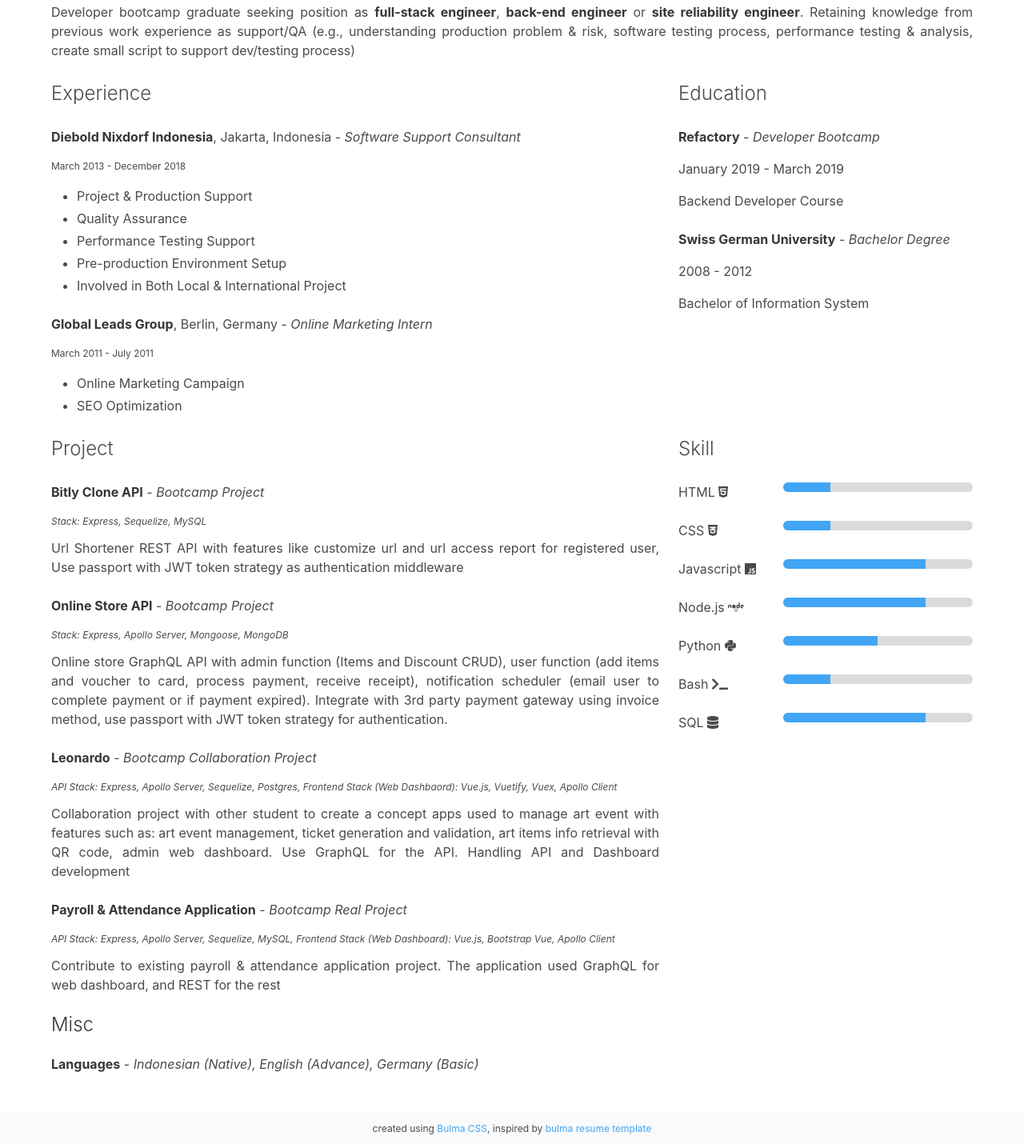
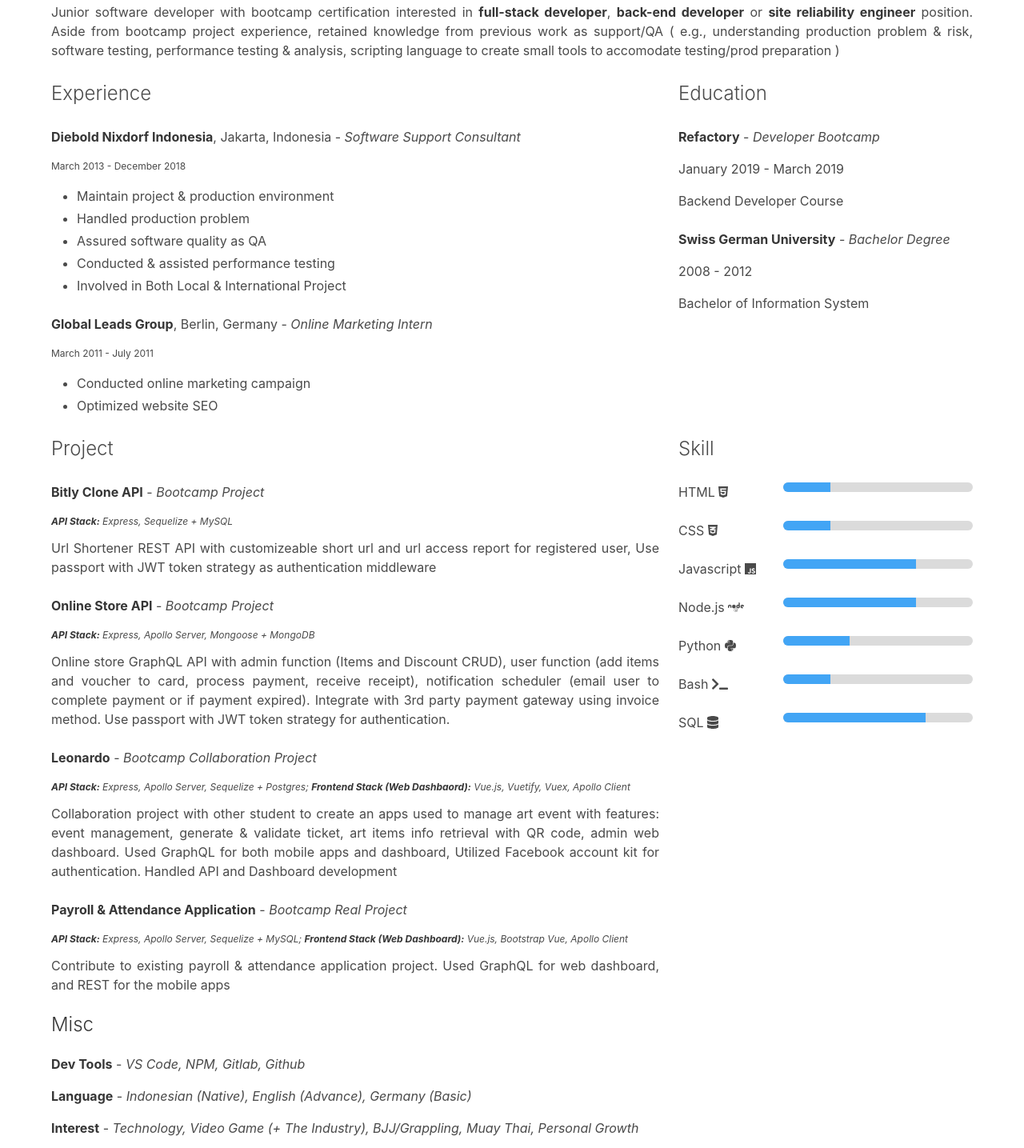
Before and after one commit to ario-b/web-resume, a website: page docs/index.html in a window 1280 px wide. Shown: the part 325-1760 px from the top of the page at 80% size. Drawn offline with Linux system fonts and the light colour scheme.

Commit message:
update resume

```diff
--- a/docs/index.html
+++ b/docs/index.html
@@ -18,7 +18,7 @@
               Ario Bramasto
             </h1>
             <p class="subtitle">
-              Web Developer
+              Software Developer
             </p>
           </div>
           <div class="column is-4">
@@ -28,7 +28,7 @@
           </div>
           <div class="column is-4 has-text-right has-text-centered-mobile">
             <p class="has-text-weight-light">ario.bramasto@gmail.com</p>
-            <!-- <p class="has-text-weight-light">+62 877-826-57525</p> -->
+            <p class="has-text-weight-light">+62 877-826-57525</p>
             <div>
               <a class="has-text-dark" href="https://www.linkedin.com/in/ario-bramasto-03a10558/">/in/ario-b</a>
               <i class="fab fa-linkedin"></i>
@@ -49,9 +49,9 @@
           <h2 class="content is-size-4 has-text-weight-light">Summary</h2>
           <!-- <div class="divider"></div> -->
           <p class="content has-text-justified">
-            Developer bootcamp graduate seeking position as <strong>full-stack engineer</strong>, <strong>back-end engineer</strong>
-            or <strong>site reliability engineer</strong>. Retaining knowledge from previous work experience as support/QA (e.g., understanding
-            production problem & risk, software testing process, performance testing & analysis, create small script to support dev/testing process)
+            Junior software developer with bootcamp certification interested in <strong>full-stack developer</strong>, <strong>back-end developer</strong>
+            or <strong>site reliability engineer</strong> position. Aside from bootcamp project experience, retained knowledge from previous work as support/QA
+            ( e.g., understanding production problem & risk, software testing, performance testing & analysis, scripting language to create small tools to accomodate testing/prod preparation )
           </p>
         </div>
         <div class="columns">
@@ -61,10 +61,10 @@
               <p class=><strong>Diebold Nixdorf Indonesia</strong>, Jakarta, Indonesia - <em>Software Support Consultant</em></p>
               <p class="content is-small">March 2013 - December 2018</p>
               <ul>
-                <li>Project & Production Support</li>
-                <li>Quality Assurance</li>
-                <li>Performance Testing Support</li>
-                <li>Pre-production Environment Setup</li>
+                <li>Maintain project & production environment</li>
+                <li>Handled production problem</li>
+                <li>Assured software quality as QA</li>
+                <li>Conducted & assisted performance testing</li>
                 <li>Involved in Both Local & International Project</li>
               </ul>
             </div>
@@ -72,8 +72,8 @@
               <p><strong>Global Leads Group</strong>, Berlin, Germany - <em>Online Marketing Intern</em></p>
               <p class="content is-small">March 2011 - July 2011</p>
               <ul>
-                <li>Online Marketing Campaign</li>
-                <li>SEO Optimization</li>
+                <li>Conducted online marketing campaign</li>
+                <li>Optimized website SEO</li>
               </ul>
             </div>
           </div>
@@ -96,44 +96,46 @@
             <h2 class="content is-size-4 has-text-weight-light">Project</h2>
             <div class="content">
               <p><strong>Bitly Clone API</strong> - <em>Bootcamp Project</em></p>
-              <p class="content is-small"><em>Stack: Express, Sequelize, MySQL</em></p>
+              <p class="content is-small"><em><strong>API Stack:</strong> Express, Sequelize + MySQL</em></p>
               <p>
-                Url Shortener REST API with features like customize url and url access report for registered user,
+                Url Shortener REST API with customizeable short url and url access report for registered user,
                 Use passport with JWT token strategy as authentication middleware
               </p>
             </div>
             <div class="content">
               <p><strong>Online Store API</strong> - <em>Bootcamp Project</em></p>
-              <p class="content is-small"><em>Stack: Express, Apollo Server, Mongoose, MongoDB</em></p>
+              <p class="content is-small"><em><strong>API Stack:</strong> Express, Apollo Server, Mongoose + MongoDB</em></p>
               <p>
                 Online store GraphQL API with admin function (Items and Discount CRUD),
                 user function (add items and voucher to card, process payment, receive receipt),
                 notification scheduler (email user to complete payment or if payment expired).
-                Integrate with 3rd party payment gateway using invoice method, use passport with JWT token
+                Integrate with 3rd party payment gateway using invoice method. Use passport with JWT token
                 strategy for authentication.
               </p>
             </div>
             <div class="content">
               <p><strong>Leonardo</strong> - <em>Bootcamp Collaboration Project</em></p>
               <p class="content is-small"><em>
-                API Stack: Express, Apollo Server, Sequelize, Postgres,
-                Frontend Stack (Web Dashbaord): Vue.js, Vuetify, Vuex, Apollo Client
+                <strong>API Stack:</strong> Express, Apollo Server, Sequelize + Postgres;
+                <strong>Frontend Stack (Web Dashbaord):</strong> Vue.js, Vuetify, Vuex, Apollo Client
               </em></p>
               <p>
-                Collaboration project with other student to create a concept apps used to manage art event
-                with features such as: art event management, ticket generation and validation, art items info
-                retrieval with QR code, admin web dashboard. Use GraphQL for the API. Handling API and Dashboard development
+                Collaboration project with other student to create an apps used to manage art event
+                with features: event management, generate & validate ticket, art items info
+                retrieval with QR code, admin web dashboard. Used GraphQL for both mobile apps and dashboard,
+                Utilized Facebook account kit for authentication.
+                Handled API and Dashboard development
               </p>
             </div>
             <div class="content">
               <p><strong>Payroll & Attendance Application</strong> - <em>Bootcamp Real Project</em></p>
               <p class="content is-small"><em>
-                API Stack: Express, Apollo Server, Sequelize, MySQL,
-                Frontend Stack (Web Dashboard): Vue.js, Bootstrap Vue, Apollo Client
+                <strong>API Stack:</strong> Express, Apollo Server, Sequelize + MySQL;
+                <strong>Frontend Stack (Web Dashboard):</strong> Vue.js, Bootstrap Vue, Apollo Client
               </em></p>
               <p>
-                Contribute to existing payroll & attendance application project. The application used GraphQL
-                for web dashboard, and REST for the rest
+                Contribute to existing payroll & attendance application project. Used GraphQL
+                for web dashboard, and REST for the mobile apps
               </p>
             </div>
           </div>
@@ -160,7 +162,7 @@
                 <p>Javascript <i class="fab fa-js"></i></p>
               </div>
               <div class="column">
-                <progress class="progress is-small is-info" value="75" max="100"></progress>
+                <progress class="progress is-small is-info" value="70" max="100"></progress>
               </div>
             </div>
             <div class="columns">
@@ -168,7 +170,7 @@
                 <p>Node.js <i class="fab fa-node"></i></p>
               </div>
               <div class="column">
-                <progress class="progress is-small is-info" value="75" max="100"></progress>
+                <progress class="progress is-small is-info" value="70" max="100"></progress>
               </div>
             </div>
             <div class="columns">
@@ -176,7 +178,7 @@
                 <p>Python <i class="fab fa-python"></i></p>
               </div>
               <div class="column">
-                <progress class="progress is-small is-info" value="50" max="100"></progress>
+                <progress class="progress is-small is-info" value="35" max="100"></progress>
               </div>
             </div>
             <div class="columns">
@@ -207,16 +209,18 @@
         </div>
         <div class="content">
           <h2 class="content is-size-4 has-text-weight-light">Misc</h2>
-          <p><strong>Languages</strong> - <em>Indonesian (Native), English (Advance), Germany (Basic)</em></p>
+          <p><strong>Dev Tools</strong> - <em>VS Code, NPM, Gitlab, Github</em></p>
+          <p><strong>Language</strong> - <em>Indonesian (Native), English (Advance), Germany (Basic)</em></p>
+          <p><strong>Interest</strong> - <em>Technology, Video Game (+ The Industry), BJJ/Grappling, Muay Thai, Personal Growth</em></p>
         </div>
       </div>
     </section>
-    <footer class="footer">
+    <!-- <footer class="footer">
       <div class="content is-small has-text-centered">
         <p>
           created using <a href="https://bulma.io/" class="has-text-link">Bulma CSS</a>, inspired by <a href="https://github.com/mazipan/bulma-resume-template" class="has-text-link">bulma resume template</a>
         </p>
       </div>
-    </footer>
+    </footer> -->
   </body>
 </html>
```
